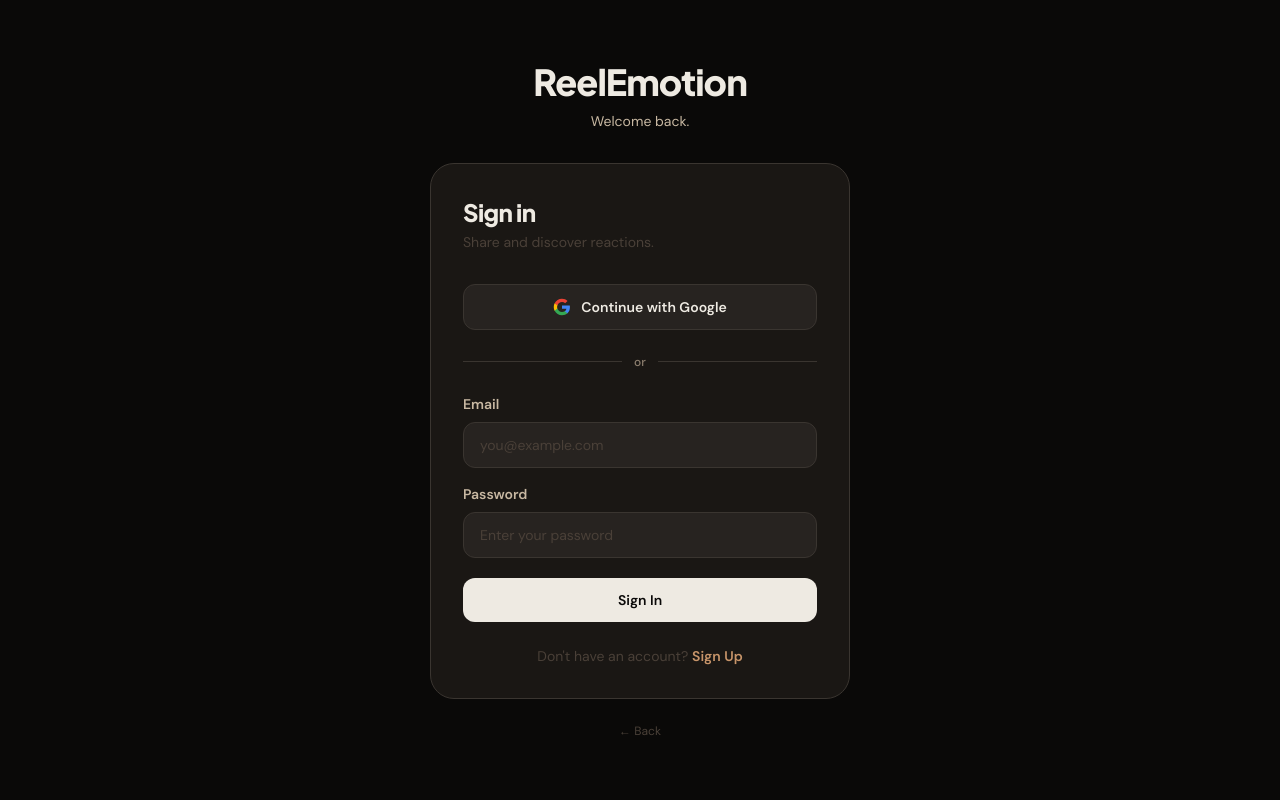
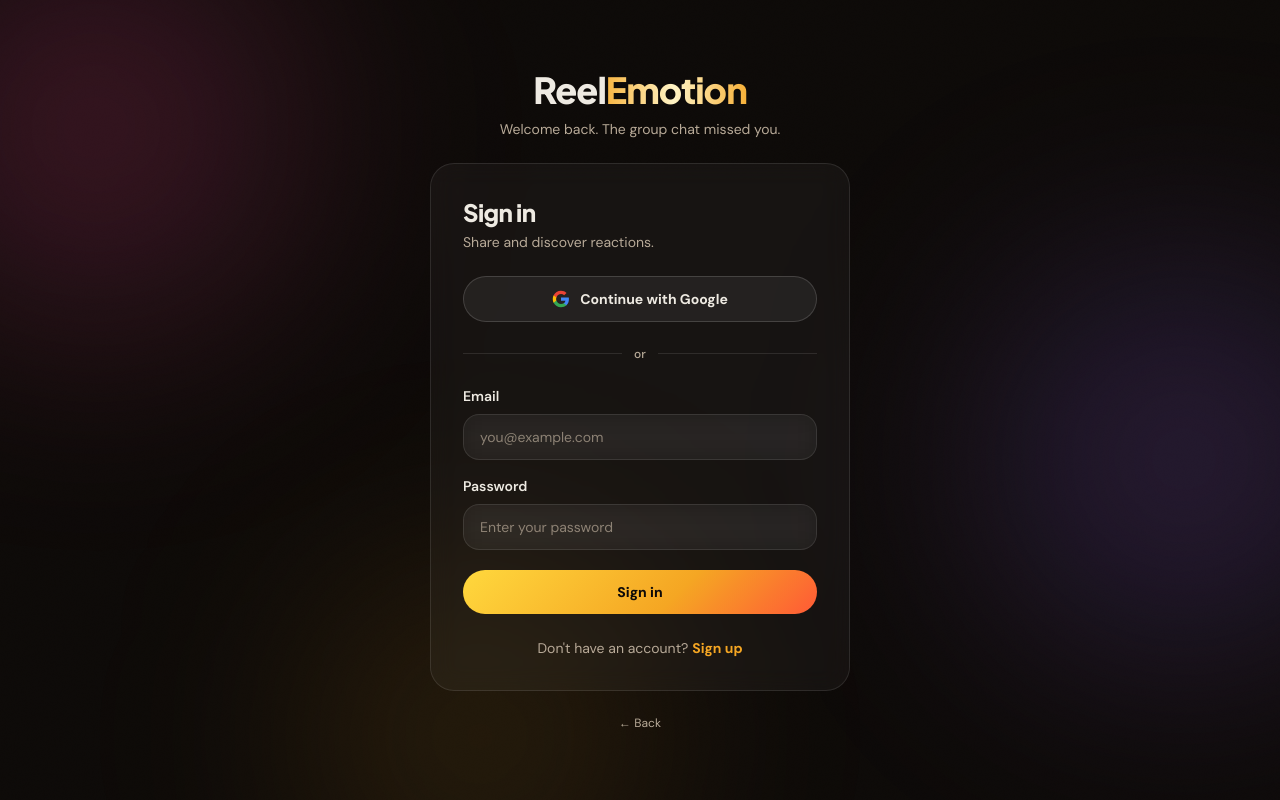
Before and after one commit to hanluu1/movie-app, a Next.js app: page /login in a window 1280 px wide. Built offline with nearby package versions, Linux system fonts and the light colour scheme; no server answers.

Commit message:
feat: enhance UI components with improved styling and layout across multiple pages

```diff
--- a/src/app/(auth)/login/page.tsx
+++ b/src/app/(auth)/login/page.tsx
@@ -6,6 +6,7 @@ import { supabase } from '@/lib/supabase/client';
 import { getRedirect } from '@/utils/getRedirect';
 import GoogleIcon from '@/components/ui/google-icon';
 import FormField from '@/components/ui/form-field';
+import { Logo } from '@/components/ui/logo';
 import Link from 'next/link';
 
 export default function AuthPage () {
@@ -79,55 +80,45 @@ export default function AuthPage () {
   const switchMode = () => { setIsLogin(prev => !prev); setError(''); };
 
   return (
-    <div className="font-dm-sans min-h-screen bg-[#0A0908] flex items-center justify-center p-6">
+    <div className="font-dm-sans relative flex min-h-screen items-center justify-center overflow-hidden bg-[#0D0A08] p-5">
+      <div className="pointer-events-none absolute -left-24 -top-16 h-96 w-96 rounded-full bg-[#FF4D9D]/20 blur-[120px]" />
+      <div className="pointer-events-none absolute -right-24 top-1/3 h-96 w-96 rounded-full bg-[#9B6BFF]/20 blur-[120px]" />
+      <div className="pointer-events-none absolute -bottom-24 left-1/4 h-80 w-80 rounded-full bg-[#F5A623]/15 blur-[120px]" />
+      <div className="film-grain pointer-events-none fixed inset-0" />
 
-      <div className="w-full max-w-[420px]">
-
-        {/* Logo */}
-        <div className="text-center mb-8">
-          <Link href="/">
-            <span className="font-plus-jakarta font-extrabold text-4xl tracking-tight text-[#EEEAE2]">
-              ReelEmotion
-            </span>
-          </Link>
-          <p className="text-sm text-[#C8B8A2] mt-2">
-            {isLogin ? 'Welcome back.' : 'Find your next movie by how you want to feel.'}
+      <div className="relative w-full max-w-[420px]">
+        <div className="mb-6 text-center">
+          <Logo shimmer className="text-4xl" />
+          <p className="mt-2 text-sm text-[#B8AA98]">
+            {isLogin ? 'Welcome back. The group chat missed you.' : 'Yap about what you watch. Tag how it hit.'}
           </p>
         </div>
 
-        {/* Card */}
-        <div className="bg-[#1A1714] border border-[#3A3530] rounded-3xl p-8">
-
-          {/* Heading */}
-          <div className="mb-8">
-            <h1 className="font-plus-jakarta font-extrabold text-2xl tracking-tight text-[#EEEAE2] mb-1">
+        <div className="rounded-3xl border border-white/10 bg-white/[0.04] p-7 backdrop-blur-md sm:p-8">
+          <div className="mb-6">
+            <h1 className="mb-1 font-plus-jakarta text-2xl font-extrabold tracking-tight text-[#EEEAE2]">
               {isLogin ? 'Sign in' : 'Join ReelEmotion'}
             </h1>
-            <p className="text-sm text-[#4A4038]">
-              {isLogin
-                ? 'Share and discover reactions.'
-                : 'Share how movies make you feel.'}
+            <p className="text-sm text-[#B8AA98]">
+              {isLogin ? 'Share and discover reactions.' : 'Share how movies make you feel.'}
             </p>
           </div>
 
-          {/* Google */}
           <button
             type="button"
             onClick={handleGoogleLogin}
-            className="w-full py-3 border border-[#3A3530] bg-[#272320] rounded-xl font-semibold text-sm text-[#EEEAE2] transition-all hover:border-[#C8956A] flex items-center justify-center gap-2.5 mb-6"
+            className="press mb-6 flex w-full items-center justify-center gap-2.5 rounded-full border border-white/15 bg-white/[0.06] py-3 text-sm font-bold text-[#EEEAE2] transition-all hover:border-[#F5A623]/60 hover:bg-white/[0.1]"
           >
             <GoogleIcon />
             <span>Continue with Google</span>
           </button>
 
-          {/* Divider */}
-          <div className="relative flex items-center gap-3 mb-6">
-            <div className="flex-1 h-px bg-[#3A3530]" />
-            <span className="text-xs text-[#8C7E6E] font-medium">or</span>
-            <div className="flex-1 h-px bg-[#3A3530]" />
+          <div className="relative mb-6 flex items-center gap-3">
+            <div className="h-px flex-1 bg-white/10" />
+            <span className="text-xs font-medium text-[#B8AA98]">or</span>
+            <div className="h-px flex-1 bg-white/10" />
           </div>
 
-          {/* Form */}
           <form onSubmit={handleSubmit} className="flex flex-col gap-4">
             {!isLogin && (
               <FormField
@@ -159,40 +150,37 @@ export default function AuthPage () {
             />
 
             {error && (
-              <p className="text-sm text-rose-400 bg-rose-950/40 border border-rose-900/50 rounded-xl px-4 py-2.5">
+              <p role="alert" className="rounded-2xl border border-[#FF5A36]/40 bg-[#FF5A36]/10 px-4 py-2.5 text-sm text-[#FFB4A3]">
                 {error}
               </p>
             )}
 
             <button
               type="submit"
-              className="w-full py-3 bg-[#EEEAE2] text-[#0A0908] font-semibold rounded-xl text-sm transition-all hover:bg-[#E0D8C8] mt-1"
+              style={{ background: 'linear-gradient(135deg,#FFD83D,#F5A623 60%,#FF5A36)' }}
+              className="press mt-1 w-full rounded-full py-3 text-sm font-extrabold text-[#0D0A08] transition-all hover:brightness-110"
             >
-              {isLogin ? 'Sign In' : 'Create Account'}
+              {isLogin ? 'Sign in' : 'Create account'}
             </button>
           </form>
 
-          {/* Toggle */}
-          <p className="text-center mt-6 text-sm text-[#4A4038]">
+          <p className="mt-6 text-center text-sm text-[#B8AA98]">
             {isLogin ? "Don't have an account? " : 'Already have an account? '}
             <button
               type="button"
               onClick={switchMode}
-              className="text-[#C8956A] font-semibold hover:opacity-70 transition-opacity"
+              className="font-bold text-[#F5A623] transition-opacity hover:opacity-80"
             >
-              {isLogin ? 'Sign Up' : 'Sign In'}
+              {isLogin ? 'Sign up' : 'Sign in'}
             </button>
           </p>
-
         </div>
 
-        {/* Back link */}
-        <p className="text-center mt-6 text-xs text-[#4A4038]">
-          <Link href="/" className="hover:text-[#EEEAE2] transition-colors">
+        <p className="mt-6 text-center text-xs text-[#B8AA98]">
+          <Link href="/" className="transition-colors hover:text-[#EEEAE2]">
             ← Back
           </Link>
         </p>
-
       </div>
     </div>
   );
--- a/src/components/ui/form-field.tsx
+++ b/src/components/ui/form-field.tsx
@@ -8,12 +8,12 @@ interface FormFieldProps {
   hint?: string;
 }
 
-const inputClass = "w-full px-4 py-3 border border-[#3A3530] rounded-xl text-sm transition-all focus:outline-none focus:border-[#C8956A]/60 placeholder:text-[#4A4038] bg-[#272320] text-[#EEEAE2]";
+const inputClass = 'w-full rounded-2xl border border-white/10 bg-white/[0.04] px-4 py-3 text-sm text-[#EEEAE2] backdrop-blur-md transition-all placeholder:text-[#B8AA98]/70 focus:border-[#F5A623]/70 focus:outline-none focus:ring-2 focus:ring-[#F5A623]/25';
 
 export default function FormField ({ label, type = 'text', placeholder, value, onChange, required, hint }: FormFieldProps) {
   return (
     <div>
-      <label className="block font-semibold text-sm mb-2 text-[#C8B8A2]">{label}</label>
+      <label className="mb-2 block text-sm font-semibold text-[#EEEAE2]">{label}</label>
       <input
         type={type}
         placeholder={placeholder}
@@ -22,7 +22,7 @@ export default function FormField ({ label, type = 'text', placeholder, value, o
         required={required}
         className={inputClass}
       />
-      {hint && <p className="text-xs text-[#4A4038] mt-1.5">{hint}</p>}
+      {hint && <p className="mt-1.5 text-xs text-[#B8AA98]">{hint}</p>}
     </div>
   );
 }
--- a/src/components/ui/sign-in-prompt.tsx
+++ b/src/components/ui/sign-in-prompt.tsx
@@ -9,6 +9,8 @@ interface SignInPromptProps {
   onClose: () => void;
   action?: string;
 }
+
+const CTA_GRADIENT = 'linear-gradient(135deg,#FFD83D,#F5A623 60%,#FF5A36)';
 
 export const SignInPrompt = ({ isOpen, onClose, action }: SignInPromptProps) => {
   const router = useRouter();
@@ -29,46 +31,50 @@ export const SignInPrompt = ({ isOpen, onClose, action }: SignInPromptProps) =>
 
   return (
     <div
-      className="fixed inset-0 z-[100] flex items-end sm:items-center justify-center sm:p-6 bg-black/70 backdrop-blur-sm"
+      className="fixed inset-0 z-[100] flex items-end justify-center bg-black/70 backdrop-blur-sm sm:items-center sm:p-6"
       onClick={onClose}
     >
       <div
-        className="bg-[#0D0B09] w-full sm:max-w-md sm:rounded-3xl rounded-t-3xl overflow-hidden border border-[#1A1410]"
+        className="relative w-full overflow-hidden rounded-t-3xl border border-white/10 bg-[#0D0A08]/95 backdrop-blur-md sm:max-w-md sm:rounded-3xl"
         onClick={e => e.stopPropagation()}
       >
-        {/* Header */}
-        <div className="px-6 pt-6 flex items-start justify-between border-b border-[#1A1410]">
+        <div className="pointer-events-none absolute -right-16 -top-20 h-56 w-56 rounded-full bg-[#FF4D9D]/20 blur-[100px]" />
+        <div className="pointer-events-none absolute -bottom-24 -left-16 h-56 w-56 rounded-full bg-[#9B6BFF]/20 blur-[100px]" />
+
+        <div className="relative flex items-start justify-between px-6 pt-6">
           <div>
-            <p className="text-xs font-bold uppercase tracking-widest text-[#C8956A] mb-0.5">Members only</p>
-            <h2 className="font-plus-jakarta font-extrabold text-xl text-[#EEEAE2]">Join the conversation</h2>
+            <p className="mb-1 text-xs font-bold uppercase tracking-widest text-[#F5A623]">Members only</p>
+            <h2 className="font-plus-jakarta text-2xl font-extrabold tracking-tight text-[#EEEAE2]">
+              Join the <span className="shimmer-text">yap</span> 🗣️
+            </h2>
           </div>
           <button
             onClick={onClose}
-            className="w-8 h-8 rounded-full flex items-center justify-center text-[#8C7E6E] hover:text-[#EEEAE2] hover:bg-[#1E1B18] transition-all"
+            aria-label="Close"
+            className="press flex h-9 w-9 items-center justify-center rounded-full border border-white/10 bg-white/[0.04] text-[#B8AA98] transition-all hover:text-[#EEEAE2]"
           >
-            <XMarkIcon className="w-4 h-4" />
+            <XMarkIcon className="h-4 w-4" />
           </button>
         </div>
 
-        {/* Body */}
-        <div className="px-6 py-3">
-          <p className="text-sm text-[#C8B8A2] leading-relaxed mb-6">
-            Sign in to {action || 'join the conversation'} and connect with people who love films the way you do.
-          You can browse without an account.
+        <div className="relative px-6 pb-6 pt-3">
+          <p className="mb-6 text-sm leading-relaxed text-[#B8AA98]">
+            Sign in to {action || 'join the conversation'} and tell everyone how it made you feel. You can browse without an account.
           </p>
 
           <div className="flex flex-row gap-3">
             <button
               onClick={goToLogin}
-              className="w-full py-3 rounded-xl font-semibold text-sm text-[#C8B8A2] bg-[#1A1714] hover:bg-[#D4A870] transition-all hover:-translate-y-0.5"
+              className="press w-full rounded-full border border-white/10 bg-white/[0.04] py-3 text-sm font-bold text-[#EEEAE2] backdrop-blur-md transition-all hover:bg-white/[0.08]"
             >
-              Sign In
+              Sign in
             </button>
             <button
-              onClick={onClose}
-              className="w-full py-3 rounded-xl font-semibold text-sm text-[#0A0908] bg-[#C8956A] border border-[#2A2520] hover:bg-[#1E1B18] transition-all"
+              onClick={goToLogin}
+              style={{ background: CTA_GRADIENT }}
+              className="press w-full rounded-full py-3 text-sm font-extrabold text-[#0D0A08] transition-all hover:brightness-110"
             >
-              Join Free
+              Join free
             </button>
           </div>
         </div>
```
Also changed, not shown: src/app/complete-profile/page.tsx (+24 -11 lines), src/app/error.tsx (+17 -9 lines), src/app/loading.tsx (+12 -7 lines), src/app/not-found.tsx (+13 -10 lines).
